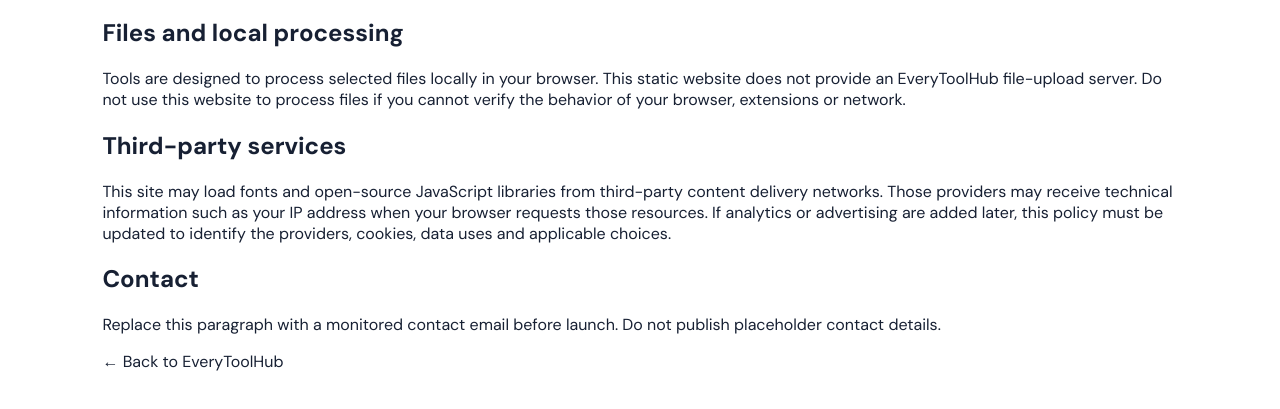
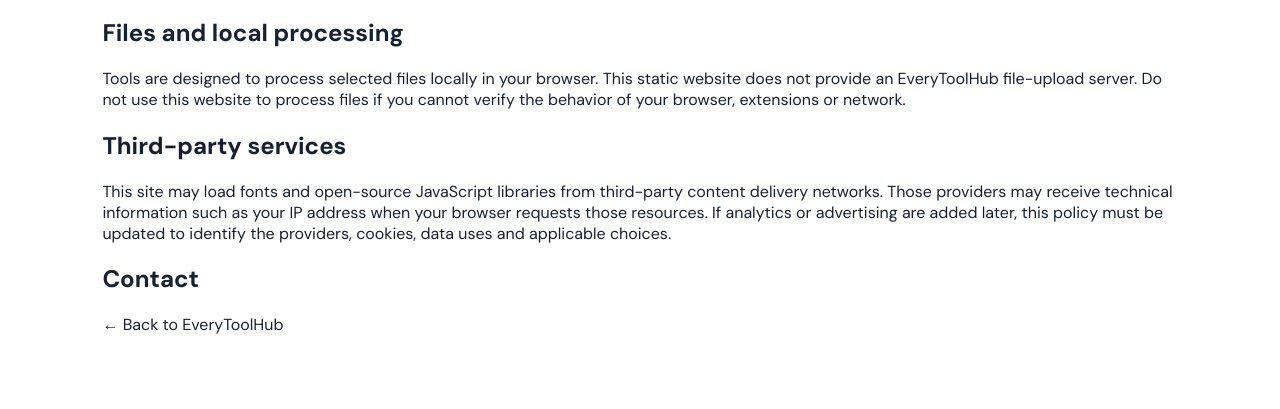
Before and after one commit to spiderbyte03-star/Alltools, a plain HTML site: page privacy.html in a window 1280 px wide. Shown: the part 295-704 px from the top of the page. Drawn offline with Linux system fonts and the light colour scheme.

Commit message:
Update privacy.html

```diff
--- a/privacy.html
+++ b/privacy.html
@@ -1 +1 @@
-<!doctype html><html lang="en"><head><meta charset="utf-8"><meta name="viewport" content="width=device-width,initial-scale=1"><title>Privacy — EveryToolHub</title><link rel="stylesheet" href="styles.css"></head><body><header class="site-header"><a class="brand" href="./"><span class="brand-mark">✦</span> EveryTool<span>Hub</span></a><a class="header-cta" href="index.html">Home ↗</a></header><main class="tools-section"><div class="eyebrow">PRIVACY POLICY</div><h1>Privacy matters.</h1><p><strong>Last updated: November 2026</strong></p><h2>Files and local processing</h2><p>Tools are designed to process selected files locally in your browser. This static website does not provide an EveryToolHub file-upload server. Do not use this website to process files if you cannot verify the behavior of your browser, extensions or network.</p><h2>Third-party services</h2><p>This site may load fonts and open-source JavaScript libraries from third-party content delivery networks. Those providers may receive technical information such as your IP address when your browser requests those resources. If analytics or advertising are added later, this policy must be updated to identify the providers, cookies, data uses and applicable choices.</p><h2>Contact</h2><p>Replace this paragraph with a monitored contact email before launch. Do not publish placeholder contact details.</p><p><a href="index.html">← Back to EveryToolHub</a></p></main></body></html>
+<!doctype html><html lang="en"><head><meta charset="utf-8"><meta name="viewport" content="width=device-width,initial-scale=1"><title>Privacy — EveryToolHub</title><link rel="stylesheet" href="styles.css"></head><body><header class="site-header"><a class="brand" href="./"><span class="brand-mark">✦</span> EveryTool<span>Hub</span></a><a class="header-cta" href="index.html">Home ↗</a></header><main class="tools-section"><div class="eyebrow">PRIVACY POLICY</div><h1>Privacy matters.</h1><p><strong>Last updated: November 2026</strong></p><h2>Files and local processing</h2><p>Tools are designed to process selected files locally in your browser. This static website does not provide an EveryToolHub file-upload server. Do not use this website to process files if you cannot verify the behavior of your browser, extensions or network.</p><h2>Third-party services</h2><p>This site may load fonts and open-source JavaScript libraries from third-party content delivery networks. Those providers may receive technical information such as your IP address when your browser requests those resources. If analytics or advertising are added later, this policy must be updated to identify the providers, cookies, data uses and applicable choices.</p><h2>Contact</h2><p></p><p><a href="index.html">← Back to EveryToolHub</a></p></main></body></html>
```
